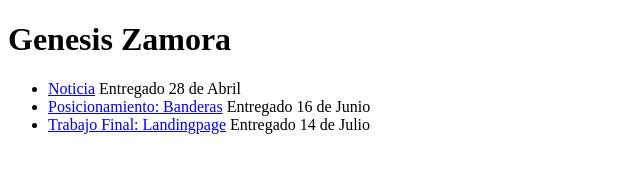
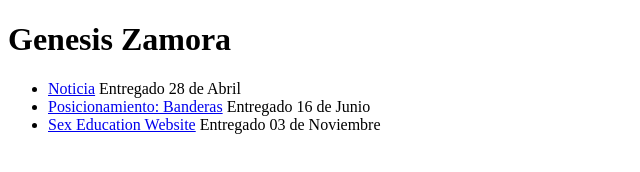
Before and after one commit to GenesisLobos/Entregas_sis_interfaz_2021, a plain HTML site: page index.html in a window 1280 px wide. Shown: the full height of the page, 0-640 px from the left. Drawn offline with Linux system fonts and the light colour scheme.

Commit message:
Add files via upload

```diff
--- a/index.html
+++ b/index.html
@@ -11,7 +11,7 @@
     <ul>
         <li><a href="primer_sitio/index.html">Noticia</a> Entregado 28 de Abril</li>
         <li><a href="posicionamiento_banderas/index.html">Posicionamiento: Banderas</a> Entregado 16 de Junio</li>
-        <li><a href="trabajo_final/index.html">Trabajo Final: Landingpage</a> Entregado 14 de Julio</li>
+        <li><a href="web_sexeducation/index.html">Sex Education Website</a> Entregado 03 de Noviembre</li>
     </ul>
 </body>
 </html>
```
